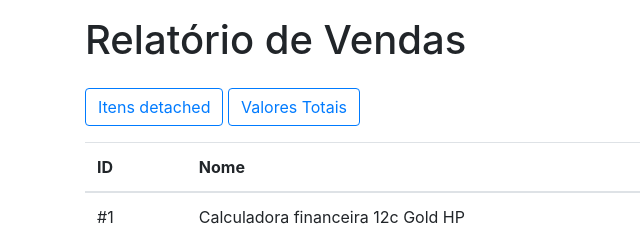
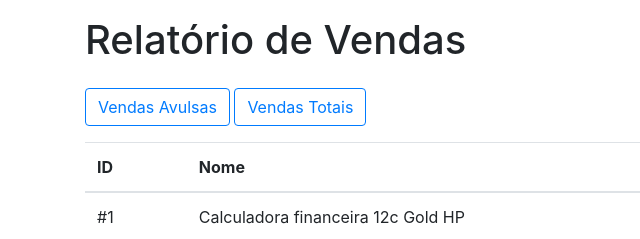
Before and after one commit to afmdaniel/LearningVue, a website: page sales/index.html in a window 1280 px wide. Shown: the top 239 px of the page, 0-640 px from the left. Drawn offline with Linux system fonts and the light colour scheme.

Commit message:
Fix button labels

```diff
--- a/sales/index.html
+++ b/sales/index.html
@@ -12,8 +12,8 @@
     <div id="app">
         <div class="container">
             <h1 class="mt-3"> {{title}} </h1>
-            <button @click="onDetache" class="btn btn-outline-primary mt-3">Itens detached</button>
-            <button @click="onTotal" class="btn btn-outline-primary mt-3">Valores Totais</button>
+            <button @click="onDetache" class="btn btn-outline-primary mt-3">Vendas Avulsas</button>
+            <button @click="onTotal" class="btn btn-outline-primary mt-3">Vendas Totais</button>
             <table class="mt-3 table" v-if="salesByProduct && totals">
                 <thead>
                     <th>ID</th>
```
